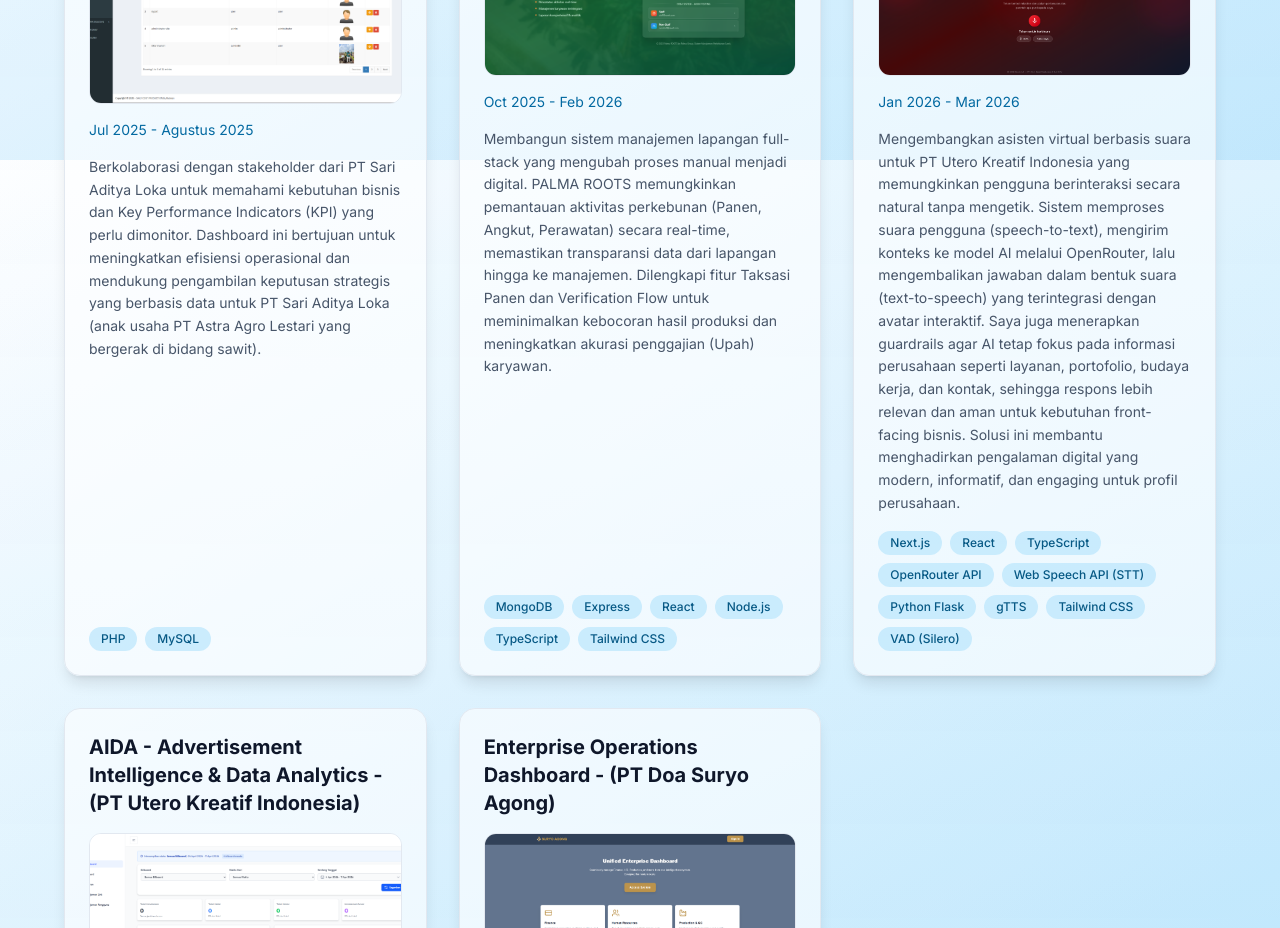
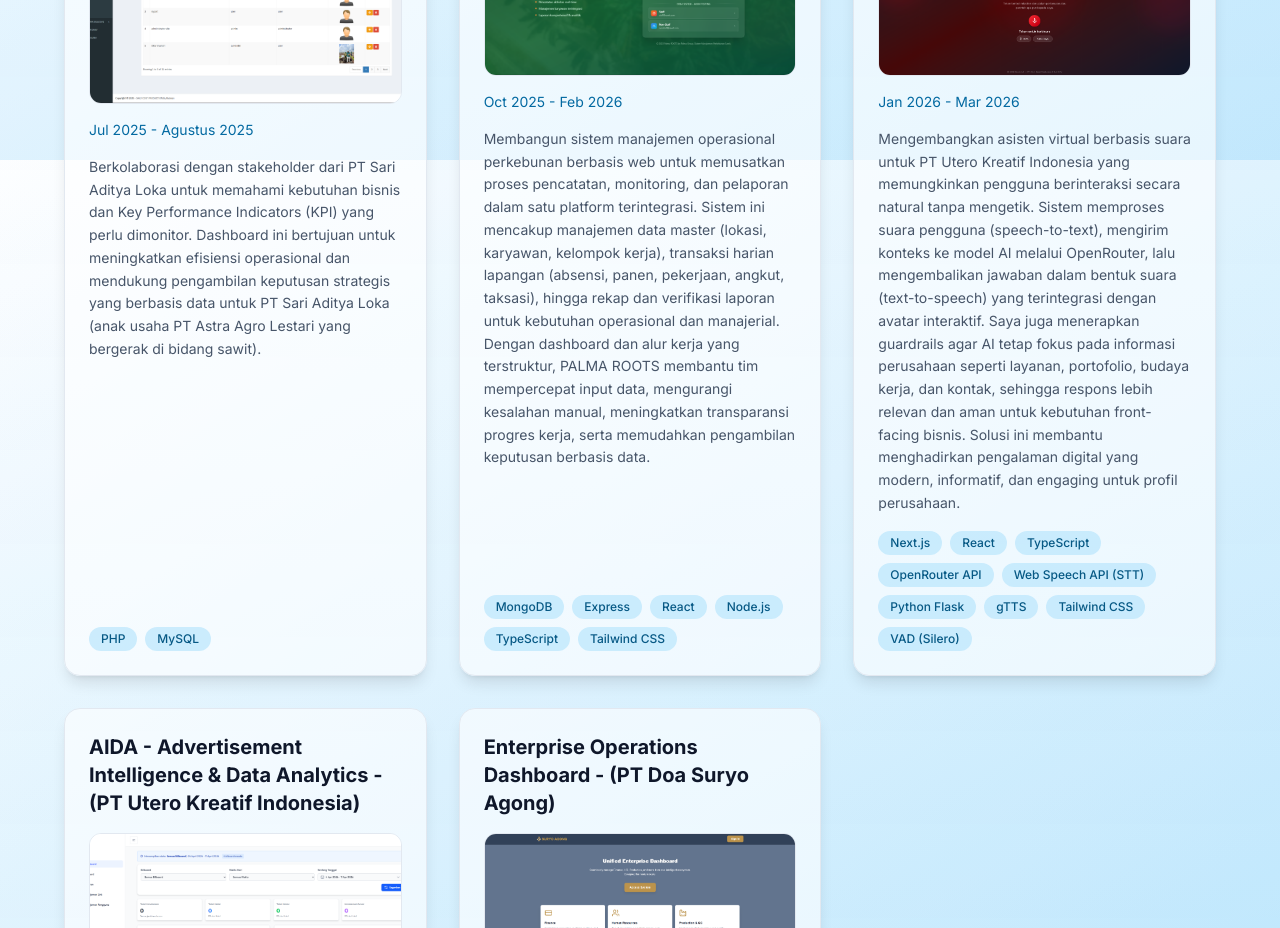
Before and after one commit to NaufalPratomo/portfolio-nextjs, a Next.js app: page / in a window 1280 px wide. Shown: the part 5440-6368 px from the top of the page. Built offline with nearby package versions, Linux system fonts and the light colour scheme.

Commit message:
feat: update project description for PALMA ROOTS to enhance clarity and detail

```diff
--- a/src/components/Projects.jsx
+++ b/src/components/Projects.jsx
@@ -147,7 +147,7 @@ export default function Projects() {
     {
       title: 'PALMA ROOTS - (PT Palma Serasih Tbk)',
       period: 'Oct 2025 - Feb 2026',
-      description: 'Membangun sistem manajemen lapangan full-stack yang mengubah proses manual menjadi digital. PALMA ROOTS memungkinkan pemantauan aktivitas perkebunan (Panen, Angkut, Perawatan) secara real-time, memastikan transparansi data dari lapangan hingga ke manajemen. Dilengkapi fitur Taksasi Panen dan Verification Flow untuk meminimalkan kebocoran hasil produksi dan meningkatkan akurasi penggajian (Upah) karyawan.',
+      description: 'Membangun sistem manajemen operasional perkebunan berbasis web untuk memusatkan proses pencatatan, monitoring, dan pelaporan dalam satu platform terintegrasi. Sistem ini mencakup manajemen data master (lokasi, karyawan, kelompok kerja), transaksi harian lapangan (absensi, panen, pekerjaan, angkut, taksasi), hingga rekap dan verifikasi laporan untuk kebutuhan operasional dan manajerial. Dengan dashboard dan alur kerja yang terstruktur, PALMA ROOTS membantu tim mempercepat input data, mengurangi kesalahan manual, meningkatkan transparansi progres kerja, serta memudahkan pengambilan keputusan berbasis data.',
       image: '/images/projects/palmaroots.png',
       tags: ['MongoDB', 'Express', 'React', 'Node.js', 'TypeScript', 'Tailwind CSS'],
       link: 'https://github.com/NaufalPratomo/WebQuest_Project/tree/main/SawiTrack',
```
